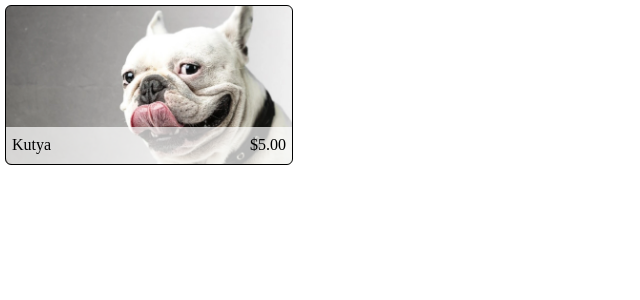
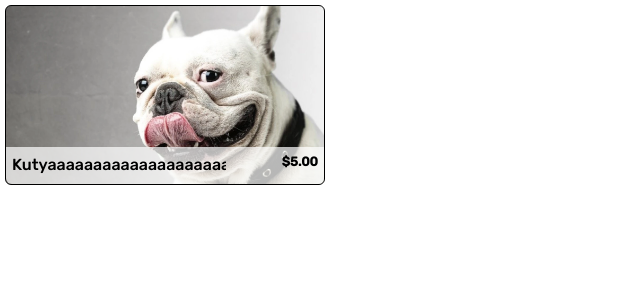
Before and after one commit to 0324bence/portfolio-example, a SvelteKit app: page /Gallery in a window 1280 px wide. Shown: the top 300 px of the page, without its empty margins (0-640 px from the left). Built offline with nearby package versions, Linux system fonts and the light colour scheme; a web font is replaced by a local one.

Commit message:
Card - Line height

```diff
--- a/src/components/Gallery/Card.svelte
+++ b/src/components/Gallery/Card.svelte
@@ -24,10 +24,16 @@
 
 <style lang="scss">
 
+    @import url('https://fonts.googleapis.com/css2?family=Rubik:wght@500&family=Share+Tech&display=swap');
+
+    * {
+        font-family:'Rubik', 'Arial Narrow', Arial, sans-serif;
+    }
 
     .card{
         min-width: 18em;
         max-width: 20em;
+        aspect-ratio: 16/9;
         display: flex;
         background-size: 100%;
         margin: 5px;
@@ -45,24 +51,27 @@
         border-radius: 0px 0px 6px 6px;
     }
     .card-title{
-        flex: 1;
+        flex: 1.4;
         display: inline;
         padding-left: 6px;
-        line-height: 2.3em;
+        font-weight: 500;
+        overflow: hidden;
     }
     .card-price{
-        flex: 1;
+        flex: 0.6;
         display: inline-block;
         text-align: right;
         padding-right: 6px;
-        line-height: 2.3em;
+        font-weight: 600;
+        font-size: 0.8em;
 
     }
 
-    .card{
-        height: 160px;
-        width: 260px;
+    .card-price p, .card-title p{
+        line-height: 2.3em !important;
     }
 
 
+
+
 </style>
--- a/src/routes/Gallery/+page.svelte
+++ b/src/routes/Gallery/+page.svelte
@@ -5,4 +5,4 @@
 </script>
 
 
-<Card image="0001" title="Kutya" price="$5.00"/>
+<Card image="0001" title="Kutyaaaaaaaaaaaaaaaaaaaaaaaaaaaaaaaaa" price="$5.00"/>
```
